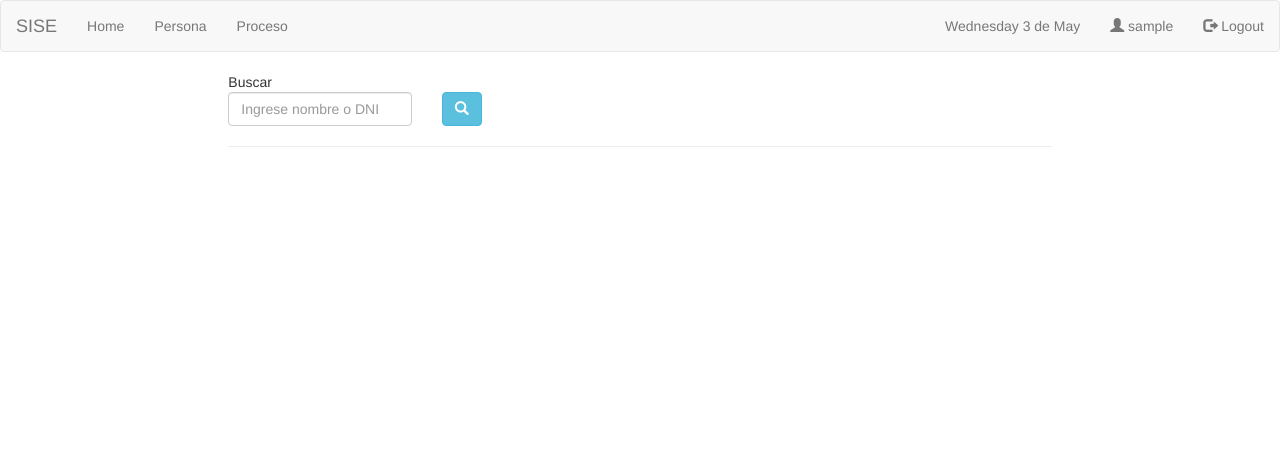
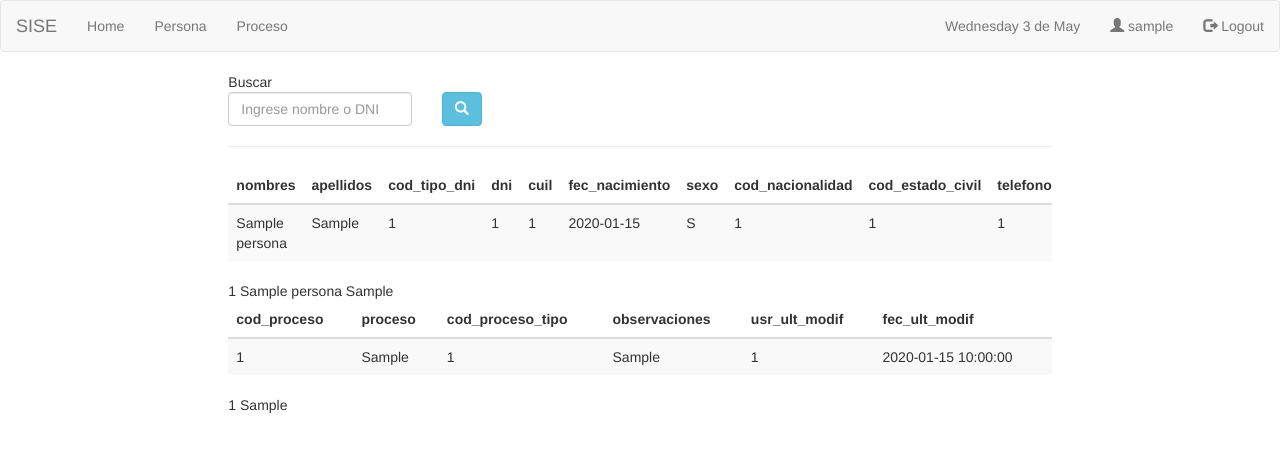
Before and after one commit to pablee/SISE, a PHP site: page /home.php in a window 1280 px wide. Shown: the top 452 px of the page. Run offline with PHP 8.4, Linux system fonts and the light colour scheme; the visitor is signed in with stand-in values (Sample User, id 1); tables that the repository leaves empty hold one stand-in row (values such as "Sample post"); some libraries are stand-ins or nearby versions.

Commit message:
Actualizacion 24-5
Insert a las tablas:
procesos
detalles
persona_detalle_proceso
funcionando.

```diff
--- a/clases/persona.php
+++ b/clases/persona.php
@@ -247,23 +247,65 @@ class Persona	{
 							   FROM bsd_persona P, ref_persona_condicion PC
 							   WHERE dni='$buscar'
 							   AND cod_persona_condicion = '$persona_condicion';";
-
 					$resultado=mysqli_query($db->conexion, $consulta) or die ("No se pueden cargar las personas.");
 
 					while($datos = mysqli_fetch_assoc($resultado))
 						{
-						$_SESSION["personas"][0]=array($datos['cod_persona'],$datos['cod_persona_condicion']);
-
-						$_SESSION["i"]++;
-
+						$cod_persona=$datos['cod_persona'];
 						echo   "<td>".$datos['nombres']."</td>
 								<td>".$datos['apellidos']."</td>
 								<td>".$datos['cod_tipo_dni']."</td>
 								<td>".$datos['dni']."</td>
 								<td>".$datos['persona_condicion']."</td>";
 						}
+
 					$db->close();
+					return $cod_persona;
 					}
 
+				public function verPersona()
+					{
+					$db=new database();
+					$db->conectar();
+
+					$consulta="SELECT *
+							   FROM bsd_persona;";
+					$resultado=mysqli_query($db->conexion, $consulta) or die ("No se puede cargar la persona.");
+
+					echo '<div class="table-responsive">
+							<table class="table table-striped">
+							<thead>
+								<tr>';
+							foreach($this->nombre_campo as $campo)
+								{
+								echo "<th>".$campo."</th>";
+								}
+					echo '		</tr>
+							</thead>
+							<tbody>';
+
+					$i=0;
+					while($datos=mysqli_fetch_assoc($resultado))
+						{
+						echo "<tr>";
+						foreach($this->nombre_campo as $campo)
+							{
+							echo "<td>".$datos["$campo"]."</td>";
+							}
+						echo "</tr>";
+						$personas[$i]=$datos;
+						$cod_proceso=$datos["cod_persona"];
+						$i++;
+						}
+
+					echo '	</tbody>
+							</table>
+						</div>';
+
+					$db->close();
+					//return $cod_proceso;
+					//return $datos;
+					return $personas;
+					}
 				}
 ?>
--- a/clases/proceso.php
+++ b/clases/proceso.php
@@ -17,7 +17,7 @@ class Proceso	{
 					$persona = new Persona();
 					$proceso_tipo=new ProcesoTipo();
 
-					echo   '<h3>Agregar una persona al proceso</h3>
+					echo '<h3>Agregar una persona al proceso</h3>
 						  <br>
 						  <div class="form-inline">
 							<div class="form-group">
@@ -29,13 +29,14 @@ class Proceso	{
 									echo '<option value="'.$i.'"> '.ucwords($condicion).' </option>';
 									$i++;
 									}
-					echo	'		</select>
+					echo '		</select>
 								<input id="buscarPersonaProceso" name="buscarPersonaProceso" type="text" class="form-control" placeholder="Ingrese nombre o DNI" onkeypress="buscarPersonaProceso(event)" disabled></input>
 								<button type="button" class="btn btn-info" onclick="buscarPersonaProceso(0)">
 									<span class="glyphicon glyphicon-search"></span>
 								</button>
 							</div>
 						  </div>
+						  <form action="php/detalle/guardarDetalle.php" method="POST">
 							<br>
 							<div class="table-responsive">
 								<table class="table table-striped" id="personaEncontrada">
@@ -67,8 +68,8 @@ class Proceso	{
 					echo '<br><label for="observaciones"> Observaciones </label>
 						  <textarea id="observaciones" name="observaciones" type="text" class="form-control" rows="5" cols="60"></textarea>';
 
-					//echo '<br><input type = "button" class = "btn btn-info" value = "Guardar" onclick="guardarProceso();guardarDetalle()"></input>';
-					echo '<br><input type = "button" class = "btn btn-info" value = "Guardar" onclick="guardarDetalle()"></input>';
+					echo '<br><input type = "submit" class = "btn btn-info" value = "Guardar" onclick="guardarProceso()"></input>';
+					echo '</form>';
 					}
 
 				public function guardarProceso($proceso, $cod_proceso_tipo, $observaciones, $usr_ult_modif, $fec_ult_modif)
@@ -86,8 +87,9 @@ class Proceso	{
 												VALUES (NULL, '$proceso', '$cod_proceso_tipo', '$observaciones', '$usr_ult_modif', '$fec_ult_modif');";
 
 					$resultado=mysqli_query($db->conexion, $consulta) or die ("No se pudo ingresar el proceso.");
-
+					$cod_proceso=mysqli_insert_id($db->conexion);
 					$db->close();
+					return $cod_proceso;
 					}
 
 				public function verProceso()
@@ -95,20 +97,75 @@ class Proceso	{
 					$db=new database();
 					$db->conectar();
 
-					$consulta="SELECT cod_proceso, proceso
+					$consulta="SELECT *
 							   FROM bsd_proceso;";
 					$resultado=mysqli_query($db->conexion, $consulta) or die ("No se pueden cargar los procesos.");
 
-					echo '<label for="proceso"> Procesos </label>
-							<select id="proceso" name="proceso" class="form-control">';
+					echo '<table class="table table-striped">
+							<thead>
+								<tr>';
+							foreach($this->nombre_campo as $campo)
+								{
+								echo "<th>".$campo."</th>";
+								}
+					echo '		</tr>
+							</thead>
+							<tbody>';
 
-					while($datos = mysqli_fetch_assoc($resultado))
+					$i=0;
+					while($datos=mysqli_fetch_assoc($resultado))
 						{
-						echo "<option value=".$datos['cod_proceso'].">".$datos['proceso']."</option>";
+						echo "<tr>";
+						foreach($this->nombre_campo as $campo)
+							{
+							echo "<td>".$datos["$campo"]."</td>";
+							}
+						echo "</tr>";
+						$procesos[$i]=$datos;
+						$cod_proceso=$datos["cod_proceso"];
+						$i++;
 						}
 
-					echo 	'</select>';
+					echo '	</tbody>
+						  </table>';
 
+					$db->close();
+					//return $cod_proceso;
+					//return $datos;
+					return $procesos;
+					}
+
+				public function ultimoProcesoIngresado()
+					{
+					$db=new database();
+					$db->conectar();
+
+					$consulta="SELECT *
+							   FROM bsd_proceso;";
+
+					$resultado=mysqli_query($db->conexion, $consulta) or die ("No se pueden cargar los procesos.");
+					$i=0;
+					while($datos=mysqli_fetch_assoc($resultado))
+						{
+						$procesos[$i]=$datos;
+						$cod_proceso=$datos["cod_proceso"];
+						$i++;
+						}
+
+					$db->close();
+					//return $cod_proceso;
+					//return $datos;
+					return $procesos;
+					}
+
+				//Genera el insert en la tabla pers_cond_proc.(guarda la relacion de una o mas personas, clientes u oponentes, con un proceso)
+				public function guardarPersCondProc($cod_proceso, $cod_persona, $cod_persona_condicion, $orden, $observaciones, $usr_ult_modif, $fec_ult_modif)
+					{
+					$db=new database();
+					$db->conectar();
+					$consulta="INSERT INTO rel_pers_cond_proc (cod_proceso, cod_persona, cod_persona_condicion, orden, observaciones, usr_ult_modif, fec_ult_modif)
+													   VALUES ('$cod_proceso', '$cod_persona', '$cod_persona_condicion', '$orden', '$observaciones', '$usr_ult_modif', '$fec_ult_modif');";
+					$resultado=mysqli_query($db->conexion, $consulta) or die ("No se pudo hacer el insert en la tabla rel_pers_cond_proc.");
 					$db->close();
 					}
 				}
--- a/home.php
+++ b/home.php
@@ -1,5 +1,7 @@
 <?php
 	session_start();
+	include_once "clases/proceso.php";
+	include_once "clases/persona.php";
 
 	date_default_timezone_set('America/Argentina/Buenos_Aires');
 	setlocale (LC_TIME,"spanish");
@@ -12,7 +14,7 @@
 		}
 
 	$_SESSION["i"]=0;
-	$_SESSION["j"]=0;
+
 ?>
 
 <!DOCTYPE html>
@@ -63,6 +65,7 @@
 	</nav>
 
 	<div class="container-fluid">
+		<!--Menu: Buscar/Comandos-->
 		<div class="row">
 			<div class="col-sm-2 col-md-2 col-lg-2">
 
@@ -86,7 +89,6 @@
 		</div>
 
 
-
 		<!--Contenido-->
 		<div id="contenido" class="row text-left">
 			<div class="col-sm-2 col-md-2 col-lg-2">
@@ -99,7 +101,29 @@
 
 				</div>
 				<div class="form-group" id="listado">
+					<?php
+					$persona=new Persona();
+					$personas=$persona->verPersona();
+					foreach($personas as $pers)
+						{
+						echo $pers["cod_persona"];
+						echo " ";
+						echo $pers["nombres"];
+						echo " ";
+						echo $pers["apellidos"];
+						}
 
+
+					$proceso=new Proceso();
+					$informacion=$proceso->verProceso();
+
+					foreach($informacion as $info)
+						{
+						echo $info["cod_proceso"];
+						echo " ";
+						echo $info["proceso"];
+						}
+					?>
 				</div>
 			</div>
 
--- a/scripts/home.js
+++ b/scripts/home.js
@@ -84,6 +84,7 @@ function habilitarBusqueda()
 	document.getElementById("buscarPersonaProceso").disabled=false;
 	}
 
+
 //Busca una persona y devuelve el listado de personas encontradas
 function buscarPersonaProceso(event)
 	{
@@ -122,22 +123,3 @@ function verPreguntasProceso(tipoProceso, cliente, oponente)
 	xhttp.open("GET", "php/proceso/verPreguntasProceso.php?tipoProceso="+tipoProceso+"&cliente="+cliente+"&oponente="+oponente, true);
 	xhttp.send();
 	}
-
-
-function guardarDetalle()
-	{
-	//var tabla_personas = document.getElementById("personaEncontrada");
-	//var tabla_preguntas = document.getElementById("preguntasProceso");
-	//var persona = tabla_personas.rows[1].cells;
-    //alert(persona[4].innerHTML);
-	xhttp = new XMLHttpRequest();
-	xhttp.onreadystatechange = function()
-		{
-		if (this.readyState == 4 && this.status == 200)
-			{
-			document.getElementById("contenido").innerHTML=this.response;
-			}
-		};
-	xhttp.open("GET", "php/detalle/guardarDetalle.php", true);
-	xhttp.send();
-	}
```
Also changed, not shown: clases/detalle.php (+5 -4 lines), php/detalle/guardarDetalle.php (+36 -14 lines), php/persona/buscarPersonaProceso.php (+6 -2 lines), php/proceso/guardarProceso.php (+8 -1 lines). Lines whose indentation alone changed are shown as unchanged.
